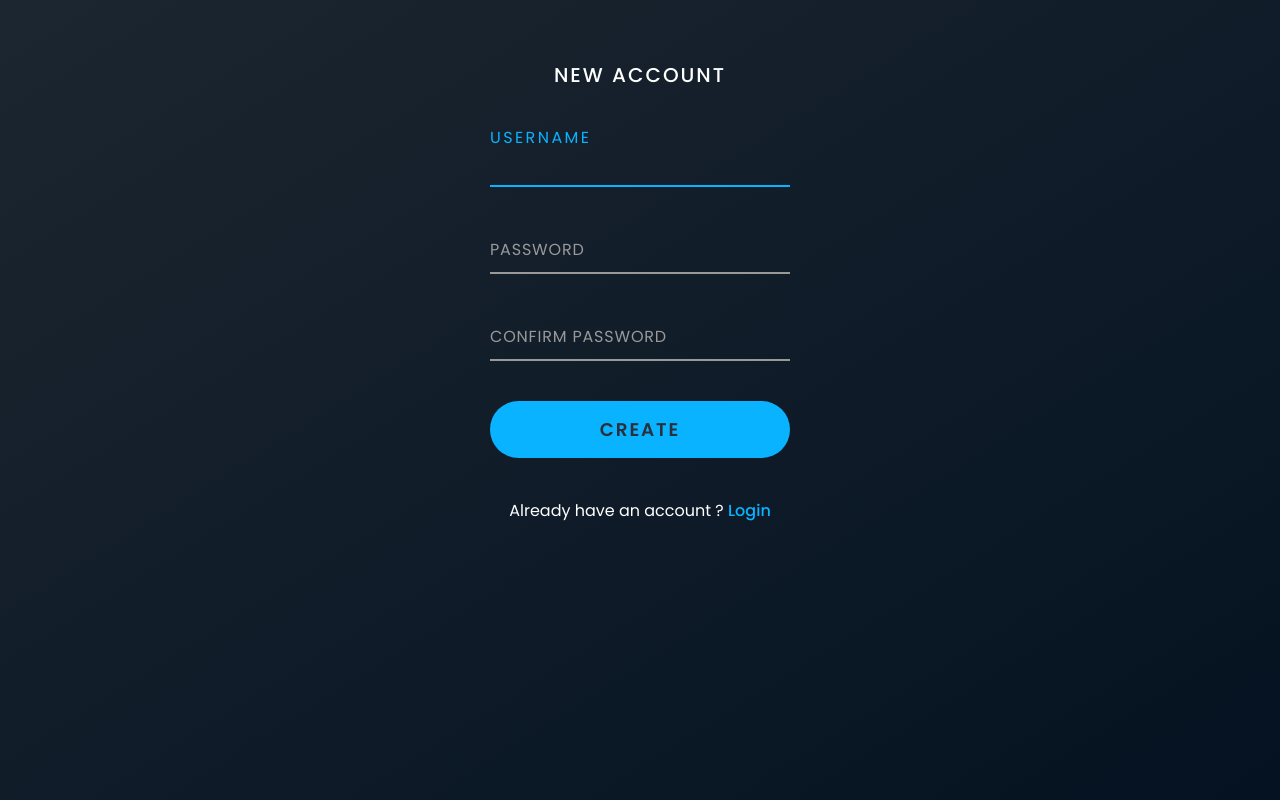
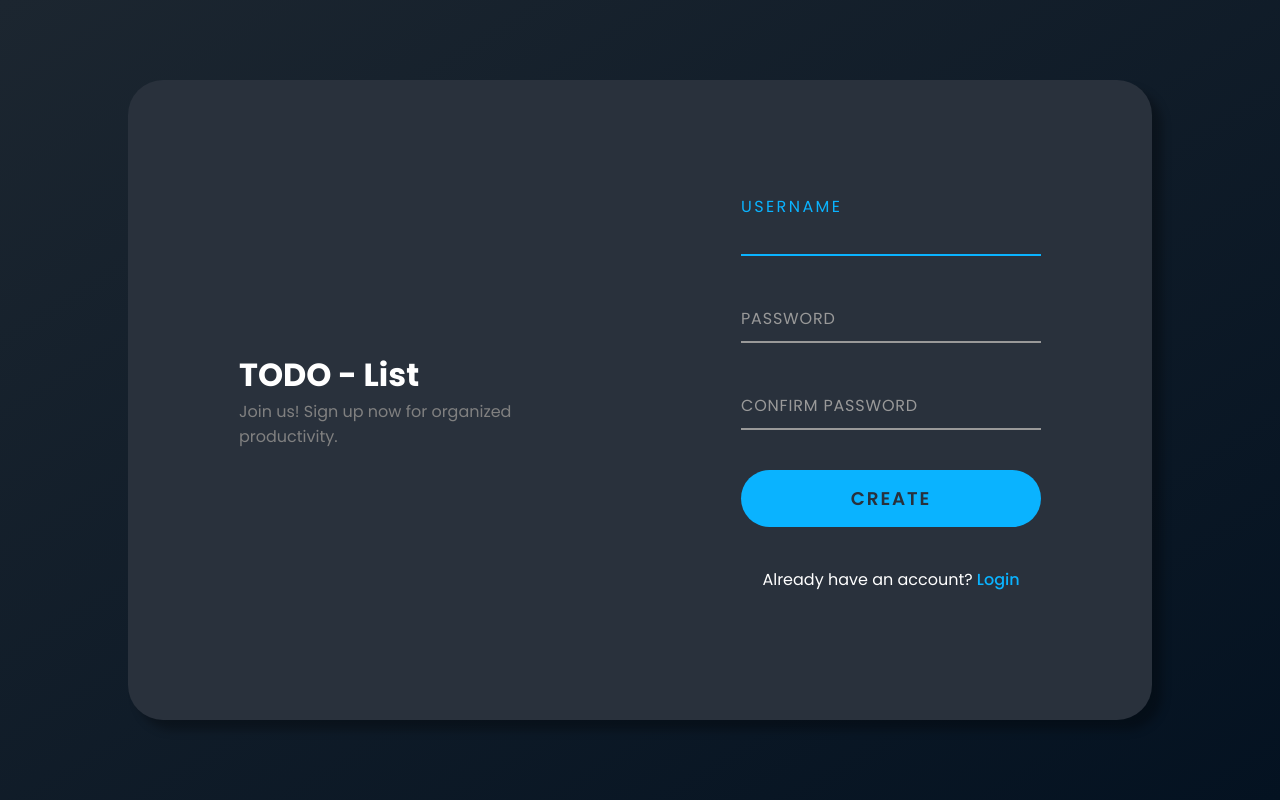
Before and after one commit to Yudin101/TODO-List, a Flask app: page /register in a window 1280 px wide. Run offline with Flask 3, Linux system fonts and the light colour scheme; some libraries are stand-ins or nearby versions.

Commit message:
changed login and register page

```diff
--- a/static/styles.css
+++ b/static/styles.css
@@ -38,7 +38,7 @@ main{
 	position: absolute;
 	width: 100%;
 	height: 100vh;
-	backdrop-filter: blur(3px);
+	backdrop-filter: blur(5px);
 	z-index: 1;
 	visibility: hidden;
 	transition: visibility 0.4s;
@@ -56,6 +56,7 @@ main{
 	color: red;
 	padding: 35px;
 	border-radius: 25px;
+	box-shadow: 0px 0px 10px rgba(0, 0, 0, 0.5);
 	text-align: center;
 	font-weight: 500;
 	font-size: 20px;
@@ -95,24 +96,44 @@ main{
 	background: #015e8c;
 }
 
-.login-register{
-	padding: 60px 80px 60px;
-	text-align: center;
+.login-register-main {
+	display: flex;
+	align-items: center;
+	justify-content: center;
+	width: 100%;
+	height: 100vh;
+}
+
+.login-register-form {
+	background-color: var(--bgClr);
+	width: 80%;
+	height: 80vh;
+	display: flex;
+	align-items: center;
+	justify-content: space-around;
+	border-radius: 35px;
+	box-shadow: 10px 10px 10px rgba(0, 0, 0, 0.3);
+}
+
+.login-register-contents {
+	width: 280px;
+	color: white;
+}
+
+.login-register {
+	color: white;
 	display: flex;
 	flex-direction: column;
+	justify-content: center;
 }
 
-.login-register h2{
-	color: white;
-	font-weight: 500;
-	text-transform: uppercase;
-	font-size: 1.25rem;
-	letter-spacing: 0.1em;
-	margin-bottom: 50px;
+.login-register-title {
+	display: none;
 }
 
-.login-register p{
-	color: white;
+.new-login {
+	display: flex;
+	justify-content: center;
 }
 
 a{
@@ -652,7 +673,22 @@ nav p{
 }
 
 
-@media (max-width: 700px){
+@media (max-width: 815px){
+	.login-register-form {
+		width: 95%;
+		height: 60%;
+	}
+
+	.login-register-contents {
+		display: none;
+	}
+
+	.login-register-title {
+		display: flex;
+		justify-content: center;
+		margin-bottom: 40px;
+	}
+
 	.contents{
 		width: 100%;
 		padding: 15px;
--- a/templates/register.html
+++ b/templates/register.html
@@ -5,8 +5,16 @@
 {% endblock %}
 
 {% block main %}
-	<form class="login-register" action="/register" method="post" name="accountForm" onsubmit="validateForm()">
-		<h2>New Account</h2>
+	<div class="login-register-main">
+		<form class="login-register-form" action="/register" method="post" name="accountForm" onsubmit="validateForm()">
+			<div class="login-register-contents">
+				<h1>TODO - List</h1>
+				<p style="color: gray;">Join us! Sign up now for organized productivity.</p>
+			</div>
+
+			<div class="login-register">
+				<h3 class="login-register-title">REGISTER</h3>
+
 				<div class="inputBox">
 					<input autocomplete="off" autofocus type="text" name="username" required>
 					<label>USERNAME</label>
@@ -26,8 +34,10 @@
 					<input type="submit" name="submit" value="Create">
 				</div>
 
-		<p>Already have an account ? <a href="/login">Login</a></p>
+				<p class="new-login">Already have an account?<a href="/login">&nbspLogin</a></p>
+			</div>
 		</form>
+	</div>
 
 	<div class="popupBg" id="popupBg"> </div>
 
```
Also changed, not shown: templates/login.html (+13 -3 lines), 1 other file. Lines whose indentation alone changed are shown as unchanged.
